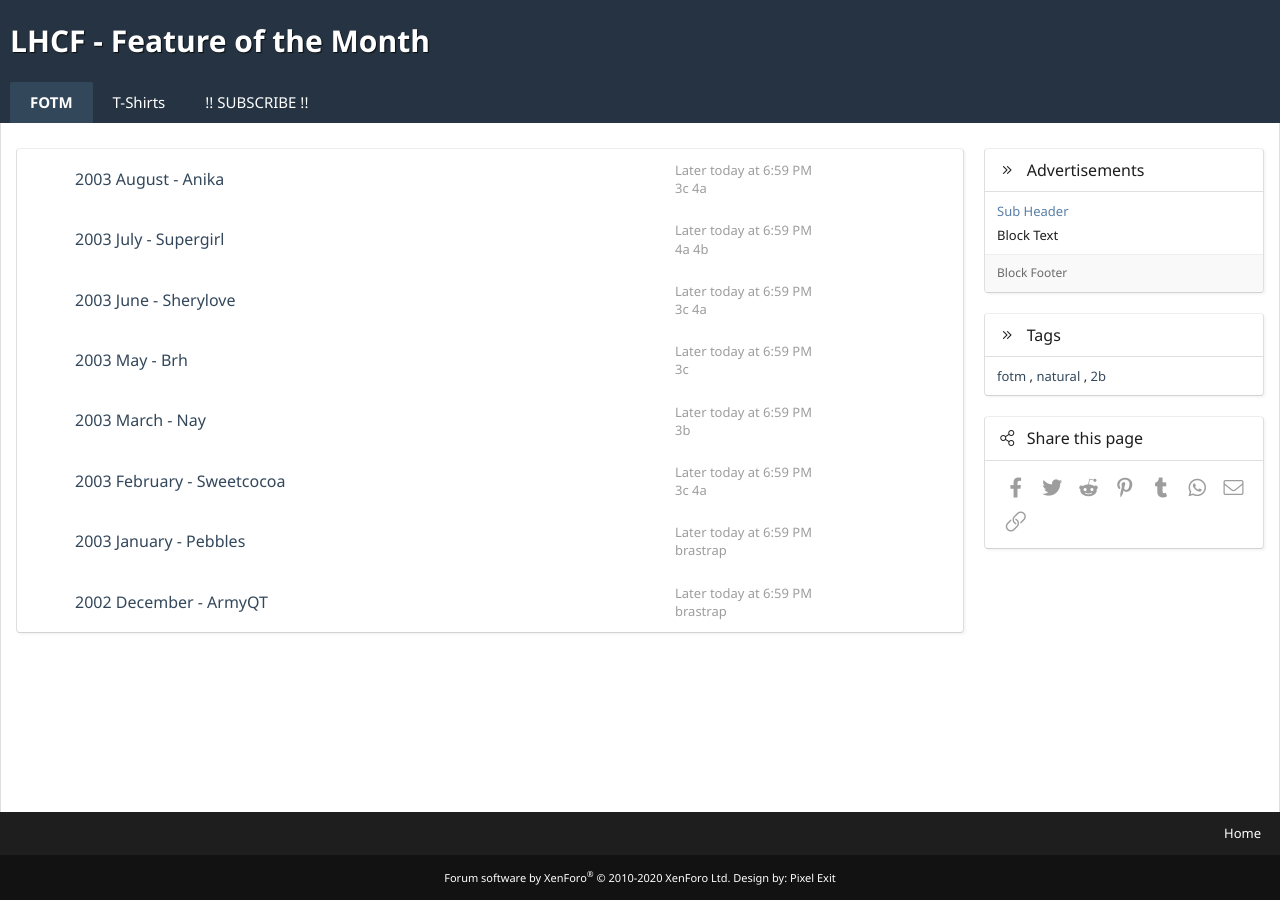
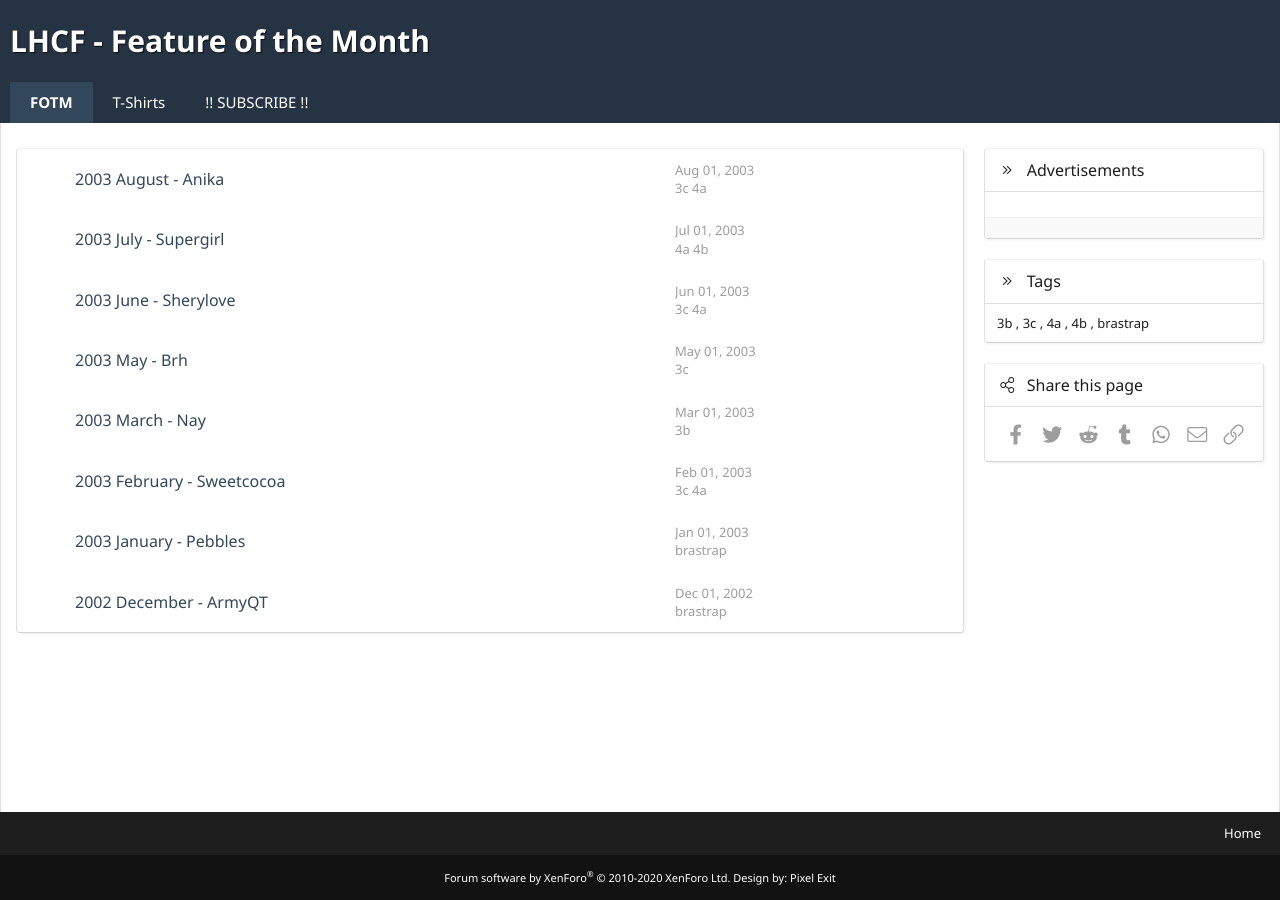
Before and after one commit to niden-net/blog.longhaircareforums.com, a Jekyll site: the page built from index.html, in a window 1280 px wide. Built offline with Jekyll 4.4.1, drawn with Linux system fonts in a browser that asks for light colours.

Commit message:
Share this and tags widgets

```diff
--- a/_data/settings.yml
+++ b/_data/settings.yml
@@ -1,4 +1,4 @@
 title: LHCF - Feature of the Month
 description: The Ultimate Hair Care &amp; Beauty Resource for Women of Color
 analytics:
-url:
+url: https://fotm.longhaircareforums.com
--- a/_includes/sidebar.html
+++ b/_includes/sidebar.html
@@ -8,16 +8,16 @@
                 <div class="block-body">
                     <div class="block-row block-row--minor">
                         <h4 class="block-textHeader block-textHeader--scaled">
-                            Sub Header
+<!--                            Sub Header-->
                         </h4>
-                        Block Text
+<!--                        Block Text-->
                     </div>
                 </div>
 
                 <div class="block-footer">
-                                            <span class="block-footer-counter">
-                                                Block Footer
-                                            </span>
+                    <span class="block-footer-counter">
+<!--                        Block Footer-->
+                    </span>
                 </div>
             </div>
         </div>
--- a/_includes/widgets/sharethis.html
+++ b/_includes/widgets/sharethis.html
@@ -11,44 +11,44 @@
                  data-page-url=""
                  data-page-title=""
                  data-page-desc="">
+                {% assign shareUrl = site.data.settings.url | append: page.url }}
+                {% assign shareText = site.data.settings.title | url_encode}}
+                {% if page.title %}
+                {% assign shareText = page.title | append: ' - ' | append: site.data.settings.title | url_encode }}
+                {% endif %}
                 <div class="shareButtons-buttons">
                     <a class="shareButtons-button shareButtons-button--brand shareButtons-button--facebook"
-                                                       data-href="https://www.facebook.com/sharer.php?u={url}">
+                       data-href="https://www.facebook.com/sharer.php?u={{ shareUrl }}">
                         <i aria-hidden="true"></i>
                         <span>Facebook</span>
                     </a>
                     <a class="shareButtons-button shareButtons-button--brand shareButtons-button--twitter"
-                                                       data-href="https://twitter.com/intent/tweet?url={url}&amp;text={title}">
+                       data-href="https://twitter.com/intent/tweet?url={{ shareUrl }}&amp;text={{ shareText }}">
                         <i aria-hidden="true"></i>
                         <span>Twitter</span>
                     </a>
                     <a class="shareButtons-button shareButtons-button--brand shareButtons-button--reddit"
-                                                       data-href="https://reddit.com/submit?url={url}&amp;title={title}">
+                       data-href="https://reddit.com/submit?url={{ shareUrl }}&amp;title={{ shareText }}">
                         <i aria-hidden="true"></i>
                         <span>Reddit</span>
                     </a>
-                                                    <a class="shareButtons-button shareButtons-button--brand shareButtons-button--pinterest"
-                                                       data-href="https://pinterest.com/pin/create/bookmarklet/?url={url}&amp;description={title}&amp;media={image}">
-                                                        <i aria-hidden="true"></i>
-                                                        <span>Pinterest</span>
-                                                    </a>
                     <a class="shareButtons-button shareButtons-button--brand shareButtons-button--tumblr"
-                                                       data-href="https://www.tumblr.com/widgets/share/tool?canonicalUrl={url}&amp;title={title}">
+                       data-href="https://www.tumblr.com/widgets/share/tool?canonicalUrl={{ shareUrl }}&amp;title={{ shareText }}">
                         <i aria-hidden="true"></i>
                         <span>Tumblr</span>
                     </a>
                     <a class="shareButtons-button shareButtons-button--brand shareButtons-button--whatsApp"
-                                                       data-href="https://api.whatsapp.com/send?text={title}&nbsp;{url}">
+                       data-href="https://api.whatsapp.com/send?text={{ page.title }}&nbsp;{{ shareUrl }}">
                         <i aria-hidden="true"></i>
                         <span>WhatsApp</span>
                     </a>
                     <a class="shareButtons-button shareButtons-button--email"
-                                                       data-href="mailto:?subject={title}&amp;body={url}">
+                       data-href="mailto:?subject={{ page.title }}&amp;body={{ shareUrl }}">
                         <i aria-hidden="true"></i>
                         <span>Email</span>
                     </a>
                     <a class="shareButtons-button shareButtons-button--link is-hidden"
-                                                       data-clipboard="{url}">
+                       data-clipboard="{{ shareUrl }}">
                         <i aria-hidden="true"></i>
                         <span>Link</span>
                     </a>
--- a/_includes/widgets/tags.html
+++ b/_includes/widgets/tags.html
@@ -1,3 +1,4 @@
+{% assign tags = site.tags | sort %}
 <div class="block">
     <div class="block-container">
         <h3 class="block-minorHeader">
@@ -6,27 +7,11 @@
         <div class="block-body">
             <div class="block-row block-row--minor">
                 <ul class="listInline listInline--comma">
+                    {% for tag in tags %}
                     <li>
-                                                        <a href="/tags/fotm/"
-                                                           class="username"
-                                                           dir="auto">
-                                                            fotm
-                                                        </a>
+                        {{ tag[0] }}
                     </li>
-                                                    <li>
-                                                        <a href="/tags/natural/"
-                                                           class="username"
-                                                           dir="auto">
-                                                            natural
-                                                        </a>
-                                                    </li>
-                                                    <li>
-                                                        <a href="/tags/2b/"
-                                                           class="username"
-                                                           dir="auto">
-                                                            2b
-                                                        </a>
-                                                    </li>
+                    {% endfor %}
                 </ul>
             </div>
         </div>
--- a/index.html
+++ b/index.html
@@ -1,6 +1,7 @@
 ---
 layout: default
 type: index
+title:
 pagination:
   enabled: true
 ---
@@ -30,13 +31,14 @@ pagination:
                 <li>
                   <time class="node-extra-date u-dt"
                         dir="auto"
-                        datetime="2021-01-02T18:59:23+0100"
-                        data-time="1609610363"
-                        data-date-string="Jan 2, 2021"
-                        data-time-string="6:59 PM"
-                        title="Jan 2, 2021 at 6:59 PM">
-                    Jan 2, 2021
+                        datetime="{{ post.date | date: date_to_xmlschema }}"
+                        data-time="{{ post.date | date: '%s' }}"
+                        data-date-string="{{ post.date | date: '%b %d, %Y' }}"
+                        data-time-string="{{ post.date | date: '%I:%m %p' }}"
+                        title="{{ post.date | date: '%b %d, %Y at %I:%m %p' }}">
+                    {{ post.date | date: '%b %d, %Y' }}
                   </time>
+
                 </li>
               </ul>
             </div>
```
Lines whose indentation alone changed are shown as unchanged.
